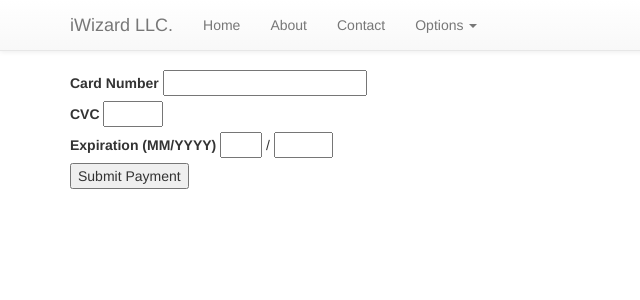
After one commit to doomb0t/django-examples, a Django app: page /checkout/ in a window 1280 px wide. The commit adds this page. Shown: the top 300 px of the page, without its empty margins (0-640 px from the left). Run offline with Django 3.2, Linux system fonts and the light colour scheme; a user stored in the database is signed in; some libraries are stand-ins or nearby versions.

Commit message:
adds stripe checkout

```diff
--- a/djangoexample/src/checkout/views.py
+++ b/djangoexample/src/checkout/views.py
@@ -1,3 +1,9 @@
 from django.shortcuts import render
+from django.contrib.auth.decorators import login_required
 
 # Create your views here.
+@login_required
+def checkout(request):
+    context = {}
+    template = 'checkout.html'
+    return render(request, template, context)
--- a/djangoexample/src/djangopaymentexample/settings.py
+++ b/djangoexample/src/djangopaymentexample/settings.py
@@ -47,6 +47,7 @@ INSTALLED_APPS = (
     'allauth',
     'allauth.account',
     'allauth.socialaccount',
+    'stripe',
     )
 
 MIDDLEWARE_CLASSES = (
@@ -112,6 +113,7 @@ TEMPLATE_CONTEXT_PROCESSORS = ("django.contrib.auth.context_processors.auth",
         "django.core.context_processors.tz",
         "django.contrib.messages.context_processors.messages",
         "django.core.context_processors.request",
+        "django.core.context_processors.csrf",
         )
 
 AUTHENTICATION_BACKENDS = (
--- a/djangoexample/src/djangopaymentexample/urls.py
+++ b/djangoexample/src/djangopaymentexample/urls.py
@@ -9,6 +9,7 @@ urlpatterns = patterns('',
     url(r'^contact/$', 'contact.views.contact', name='contact'),
     (r'^accounts/', include('allauth.urls')),
     url(r'^profile/$', 'profiles.views.profile', name='profile'),
+    url(r'^checkout/$', 'checkout.views.checkout', name='checkout'),
 
     url(r'^admin/', include(admin.site.urls)),
    )
--- a/djangoexample/static/templates/base.html
+++ b/djangoexample/static/templates/base.html
@@ -44,10 +44,7 @@
         <script src="https://ajax.googleapis.com/ajax/libs/jquery/1.11.1/jquery.min.js"></script>
         <script src="{% static 'js/bootstrap.min.js' %}"></script>
         <script src="{% static 'js/docs.min.js' %}"></script>
-
-        {% block script %}
-
-        {% endblock %}
+        <script type="text/javascript" src="https://js.stripe.com/v2/"></script>
 
         <script>
 $(document).ready(function(){
@@ -55,6 +52,8 @@ $(document).ready(function(){
     {% endblock %}
 });
         </script>
+        {% block script %}
 
+        {% endblock %}
     </body>
 </html>
--- /dev/null
+++ b/djangoexample/static/templates/checkout.html
@@ -0,0 +1,41 @@
+{%extends 'base.html' %}
+
+
+{% block script %}
+    <script type="text/javascript">
+// This identifies your website in the createToken call below
+Stripe.setPublishableKey('pk_test_9CHCSOUrCqPBxAISFy5uHyiO');
+// ...
+    </script>
+{% endblock %}
+
+{% block content %}
+    <form action="" method="POST" id="payment-form"> {% csrf_token %}
+        <span class="payment-errors"></span>
+
+        <div class="form-row">
+            <label>
+                <span>Card Number</span>
+                <input type="text" size="20" data-stripe="number"/>
+            </label>
+        </div>
+
+        <div class="form-row">
+            <label>
+                <span>CVC</span>
+                <input type="text" size="4" data-stripe="cvc"/>
+            </label>
+        </div>
+
+        <div class="form-row">
+            <label>
+                <span>Expiration (MM/YYYY)</span>
+                <input type="text" size="2" data-stripe="exp-month"/>
+            </label>
+            <span> / </span>
+            <input type="text" size="4" data-stripe="exp-year"/>
+        </div>
+
+        <button type="submit">Submit Payment</button>
+    </form>
+{%endblock%}
```
Also changed, not shown: djangoexample/src/db.sqlite3.
